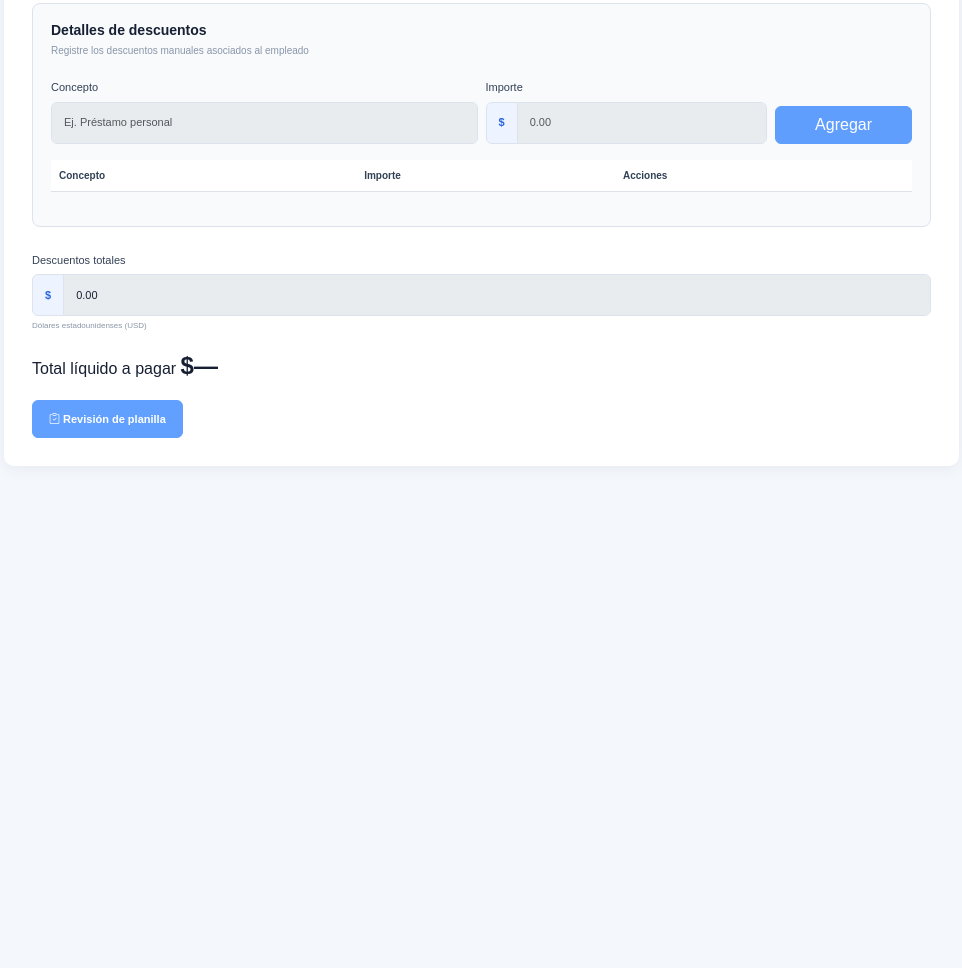
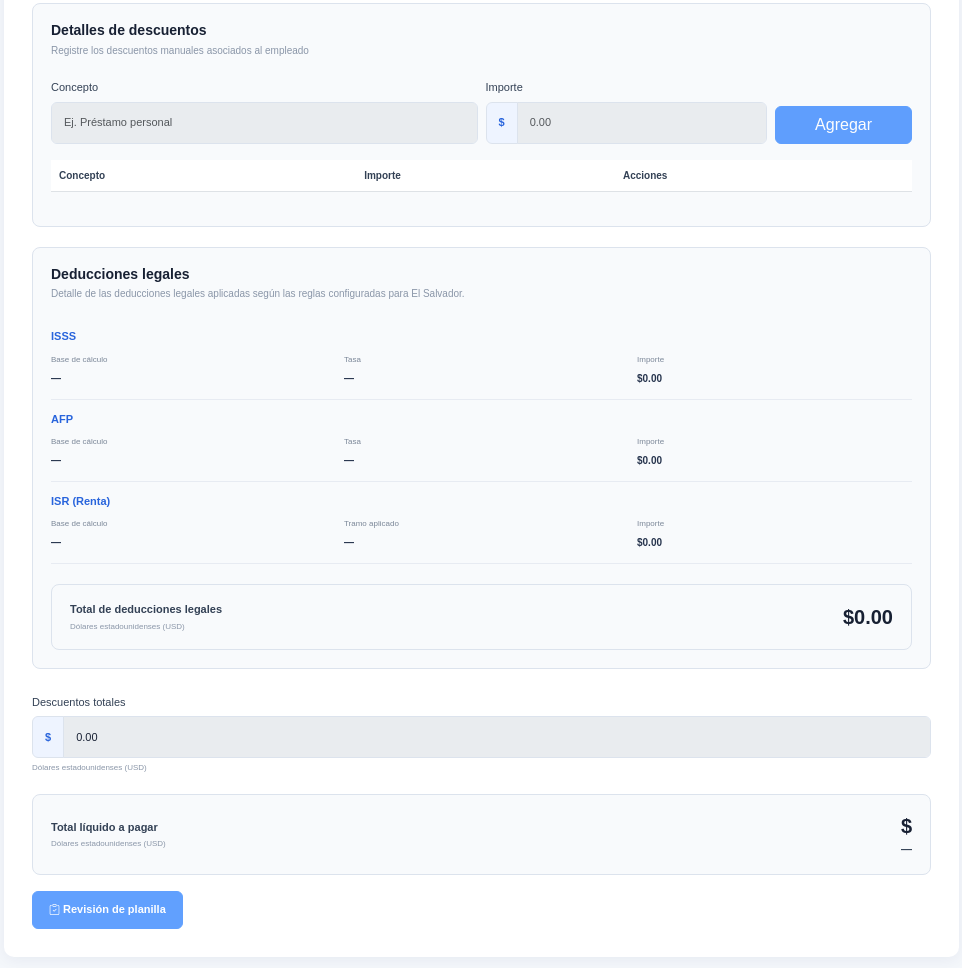
Before and after one commit to Natalia-Diaz31/Crafteando-con-Juliana, a plain HTML site: page planilla.html in a window 1280 px wide. Shown: the part 1242-2210 px from the top of the page, without its empty margins (296-1258 px from the left). Before the commit the page ends 1733 px from the top, so only its background shows below. Drawn offline with nearby package versions, Linux system fonts and the light colour scheme; sample sign-in values are in the browser's storage.

Commit message:
HU - 14
detalle de deducciones legales

```diff
--- a/css/planilla.css
+++ b/css/planilla.css
@@ -783,3 +783,27 @@ body {
         min-width: 100px;
     }
 }
+
+/* HU-14 - Deducciones legales */
+
+.deduccion-legal {
+    padding: 13px 0;
+    border-bottom: 1px solid #e7ebf2;
+}
+
+.deduccion-legal h4 {
+    margin: 0 0 10px;
+    color: #2864dc;
+    font-size: 11px;
+    font-weight: 600;
+}
+
+.deducciones-legales-error {
+    margin: 12px 0 0;
+    padding: 9px 11px;
+    background-color: #fff5f5;
+    border: 1px solid #f1caca;
+    border-radius: 6px;
+    color: #b42318;
+    font-size: 10px;
+}
--- a/planilla.html
+++ b/planilla.html
@@ -362,6 +362,101 @@
                                     </table>
                                 </div>
                             </div>
+
+                            <!-- HU-14 - Detalle de deducciones legales -->
+                            <div class="descuentos-card">
+
+                                <div class="descuentos-header">
+                                    <div>
+                                        <h3>Deducciones legales</h3>
+                                        <p>
+                                            Detalle de las deducciones legales aplicadas según
+                                            las reglas configuradas para El Salvador.
+                                        </p>
+                                    </div>
+                                </div>
+
+                                <div class="deduccion-legal">
+                                    <h4>ISSS</h4>
+
+                                    <div class="revision-grid revision-grid-3">
+                                        <div class="revision-dato">
+                                            <span>Base de cálculo</span>
+                                            <strong id="isss-base">—</strong>
+                                        </div>
+
+                                        <div class="revision-dato">
+                                            <span>Tasa</span>
+                                            <strong id="isss-tasa">—</strong>
+                                        </div>
+
+                                        <div class="revision-dato">
+                                            <span>Importe</span>
+                                            <strong id="isss-importe">$0.00</strong>
+                                        </div>
+                                    </div>
+                                </div>
+
+                                <div class="deduccion-legal">
+                                    <h4>AFP</h4>
+
+                                    <div class="revision-grid revision-grid-3">
+                                        <div class="revision-dato">
+                                            <span>Base de cálculo</span>
+                                            <strong id="afp-base">—</strong>
+                                        </div>
+
+                                        <div class="revision-dato">
+                                            <span>Tasa</span>
+                                            <strong id="afp-tasa">—</strong>
+                                        </div>
+
+                                        <div class="revision-dato">
+                                            <span>Importe</span>
+                                            <strong id="afp-importe">$0.00</strong>
+                                        </div>
+                                    </div>
+                                </div>
+
+                                <div class="deduccion-legal">
+                                    <h4>ISR (Renta)</h4>
+
+                                    <div class="revision-grid revision-grid-3">
+                                        <div class="revision-dato">
+                                            <span>Base de cálculo</span>
+                                            <strong id="isr-base">—</strong>
+                                        </div>
+
+                                        <div class="revision-dato">
+                                            <span>Tramo aplicado</span>
+                                            <strong id="isr-tramo">—</strong>
+                                        </div>
+
+                                        <div class="revision-dato">
+                                            <span>Importe</span>
+                                            <strong id="isr-importe">$0.00</strong>
+                                        </div>
+                                    </div>
+                                </div>
+
+                                <div class="revision-total">
+                                    <div>
+                                        <span>Total de deducciones legales</span>
+                                        <small>Dólares estadounidenses (USD)</small>
+                                    </div>
+                                        <strong id="total-deducciones-legales">$0.00</strong>
+                                </div>
+
+                                <p
+                                    id="mensaje-deducciones-legales"
+                                    class="deducciones-legales-error"
+                                    role="alert"
+                                    aria-live="polite"
+                                    hidden>
+                                    No se pueden calcular las deducciones legales: falta configurar una regla
+                                </p>
+
+                            </div>
                             <div class="money-field">
                                 <label for="descuentos" class="form-label">
                                     Descuentos totales
@@ -377,11 +472,12 @@
                             </div>
                         </div>
 
-                        <div class="total-planilla">
+                        <div class="revision-total">
+                            <div>
                                 <span>Total líquido a pagar</span>
-
-                            <strong class="fs-4">$<span id="total-calculado">—</span>
-                            </strong>
+                                <small>Dólares estadounidenses (USD)</small>
+                            </div>
+                            <strong>$<span id="total-calculado">—</span></strong>
                         </div>
 
                         <button type="submit" class="btn btn-primary mt-3" id="revisar-planilla" aria-controls="resumen-planilla" aria-expanded="false">
```
